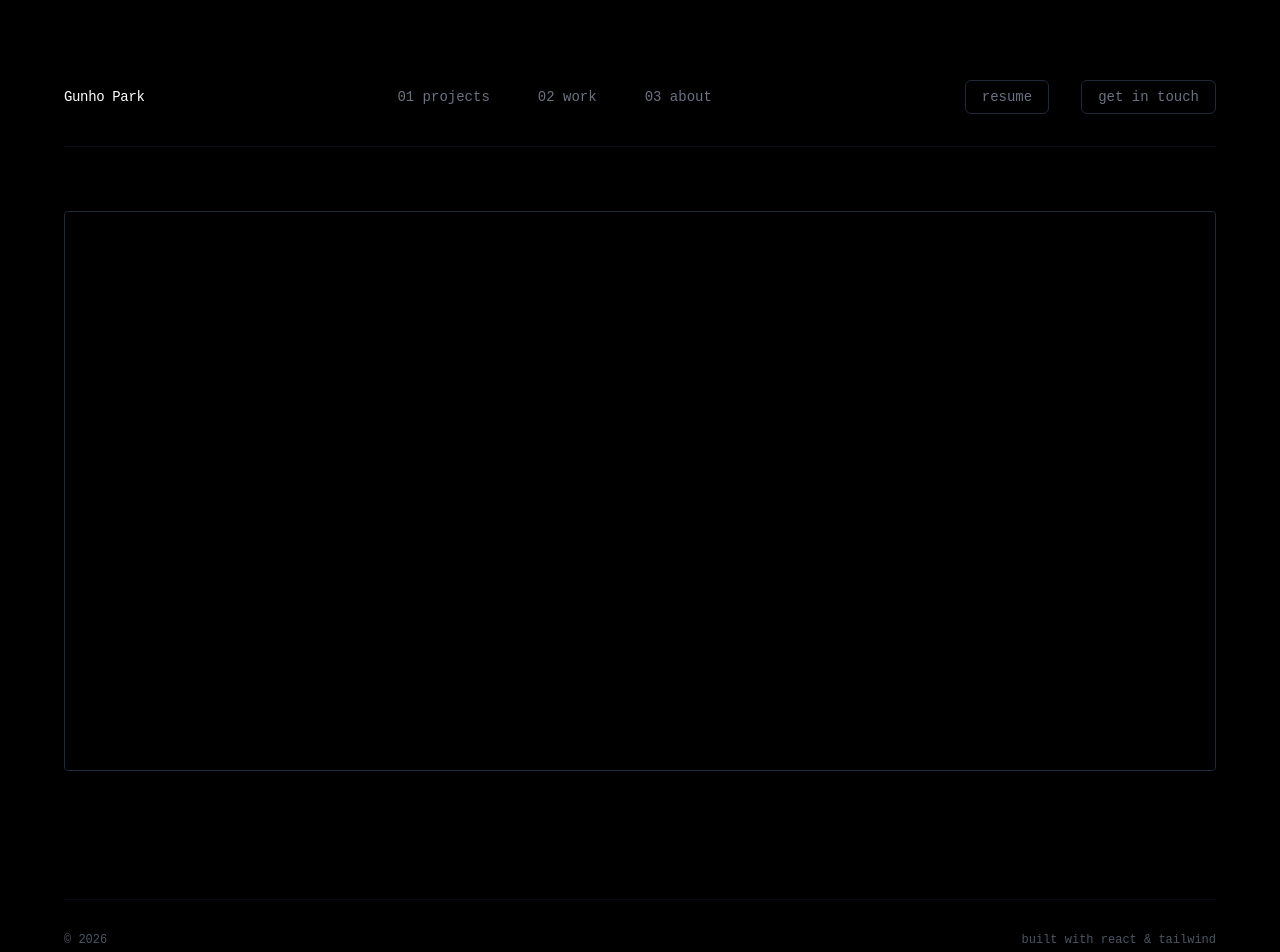
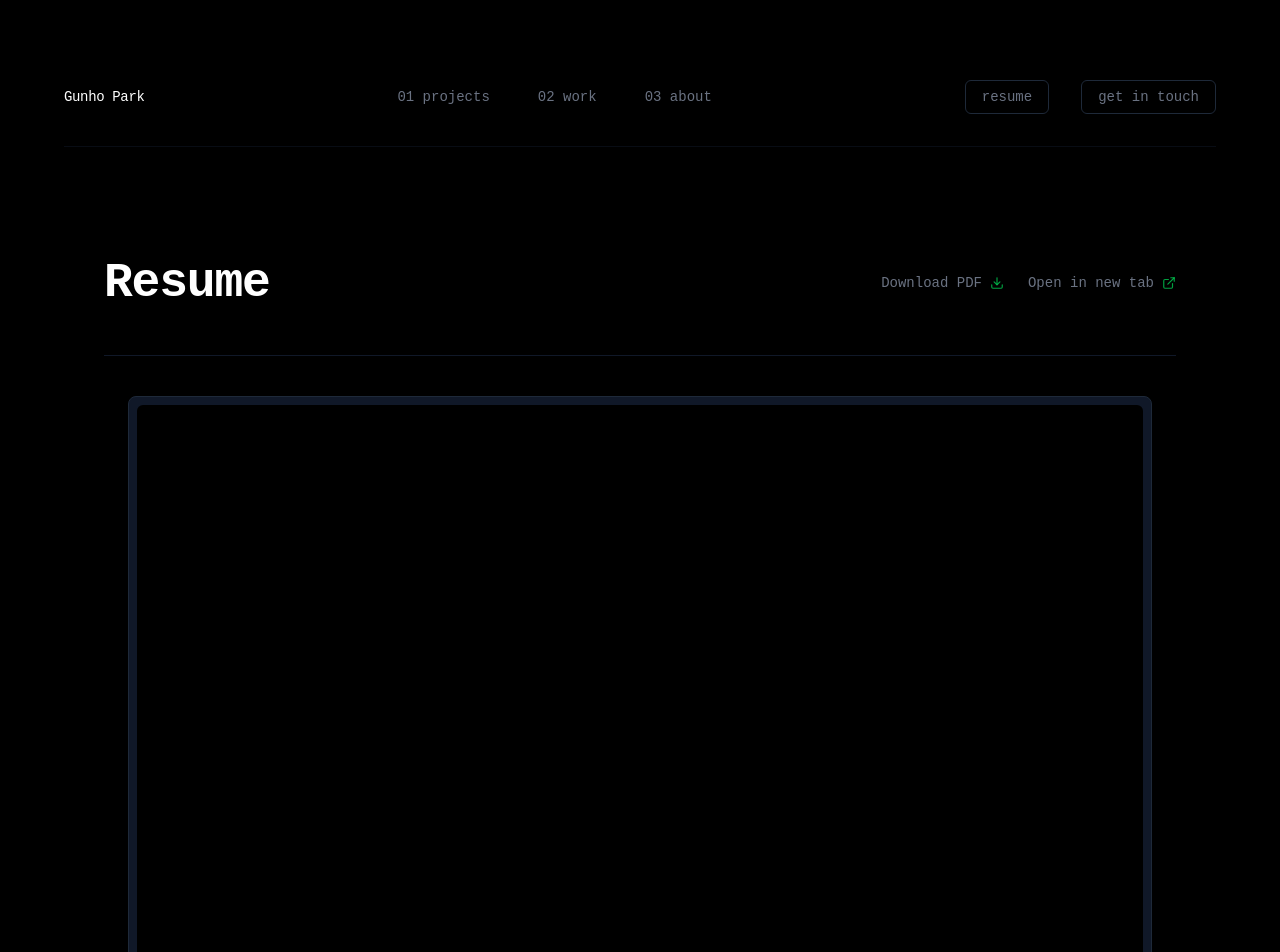
Before and after one commit to HobakJoah/Portfolio_website, a React (Vite) app in the folder Portfolio_Website/: page /resume in a window 1280 px wide. Shown: the top 952 px of the page. Built offline with nearby package versions, Linux system fonts and the light colour scheme.

Commit message:
fix resume page

```diff
--- a/Portfolio_Website/package.json
+++ b/Portfolio_Website/package.json
@@ -12,6 +12,7 @@
   "dependencies": {
     "react": "^19.2.8",
     "react-dom": "^19.2.8",
+    "react-icons": "^5.7.0",
     "react-router-dom": "^7.18.3"
   },
   "devDependencies": {
--- a/Portfolio_Website/src/components/BootSequence.jsx
+++ b/Portfolio_Website/src/components/BootSequence.jsx
@@ -3,18 +3,16 @@ import { useState, useEffect } from 'react';
 export default function BootSequence({ onComplete }) {
   // We can define the facts outside the useEffect now
   const facts = [
-    "I love playing rugby!\n I won the State Champ twice in high school!",
+    "I love playing rugby!\n I won the State Championship twice in high school!",
     "I love watching anime.\nMy favorite one is either 86 or Your Name \n(You can see this in my chatbot project..)",
     "The only game I play? League of Legends\n(you probably noticed it when you saw this)",
-    "Something about Quantum Physics is really intruiging to me...",
-    "I actually had fun in my mandatory military service in Korea!"
+    "Something about Quantum Physics is really intruiging to me..."
   ];
 
   // This immediately picks a random fact the exact moment the component loads
   const [fact] = useState(() => facts[Math.floor(Math.random() * facts.length)]);
 
   useEffect(() => {
-    // Increased to 3.5 seconds (3500ms) so users have time to read the longer text
     const timer = setTimeout(() => {
       onComplete();
     }, 3000);
--- a/Portfolio_Website/src/pages/Home.jsx
+++ b/Portfolio_Website/src/pages/Home.jsx
@@ -20,7 +20,7 @@ export default function Home() {
 
         <div className="flex flex-col gap-6 text-gray-300 leading-relaxed max-w-xl text-lg font-semibold">
           <p>
-            Currently a sophomore in Computer Science at Purdue University building ideas and dreams!
+            Currently a sophomore in Computer Science at Purdue University building ideas and dreams.
           </p>
           <p>
             I believe the best solutions live just outside the boundaries of conventional architecture. <br />
--- a/Portfolio_Website/src/pages/Resume.jsx
+++ b/Portfolio_Website/src/pages/Resume.jsx
@@ -1,11 +1,56 @@
+import { FiDownload, FiExternalLink } from 'react-icons/fi';
+
 export default function Resume() {
+  const resumePdfUrl = "/resume.pdf";
+
   return (
-    <div className="animate-fade-in h-[70vh] w-full mt-4">
-      <iframe
-        src="/resume.pdf"
-        className="w-full h-full rounded border border-gray-800 bg-gray-900"
-        title="Resume"
-      />
+    <div className="animate-fade-in text-gray-200 mt-12 flex flex-col min-h-[95vh] w-full max-w-none mx-auto px-4 md:px-10">
+
+      <header className="flex flex-col md:flex-row md:items-center justify-between mb-10 gap-6 mt-4">
+        <h1 className="text-4xl md:text-5xl font-bold text-white tracking-tight">
+          Resume
+        </h1>
+
+        <div className="flex items-center gap-6 text-sm font-mono text-gray-500">
+          <a
+            href={resumePdfUrl}
+            download
+            className="hover:text-white transition-colors flex items-center gap-2 min-w-max"
+          >
+            <span>Download PDF</span>
+            <FiDownload className="text-green-500/80" />
+          </a>
+
+          <a
+            href={resumePdfUrl}
+            target="_blank"
+            rel="noopener noreferrer"
+            className="hover:text-white transition-colors flex items-center gap-2 min-w-max"
+          >
+            <span>Open in new tab</span>
+            <FiExternalLink className="text-green-500/80" />
+          </a>
+        </div>
+      </header>
+
+      <div className="border-b border-gray-900 pb-2 mb-10"></div>
+
+      {/*
+        The Paper-Sized Wrapper:
+        1. max-w-5xl prevents the resume from becoming absurdly huge on ultrawide monitors.
+        2. aspect-[8.5/11] forces the container to perfectly match standard US Letter paper dimensions.
+      */}
+      <div className="w-full max-w-5xl mx-auto border border-gray-800 rounded-lg bg-gray-900 p-2 mb-20">
+        <div className="w-full aspect-[8.5/11] overflow-hidden rounded-md">
+          <iframe
+            /* Added scrollbar=0 to the URL parameters to suppress the native PDF scrollbar */
+            src={`${resumePdfUrl}#view=FitH&toolbar=0&navpanes=0&scrollbar=0`}
+            className="w-full h-full"
+            title="Resume Document Viewer"
+          />
+        </div>
+      </div>
+
     </div>
   );
 }
```
Also changed, not shown: 1 other file (tests, documents, lock files or other folders).
